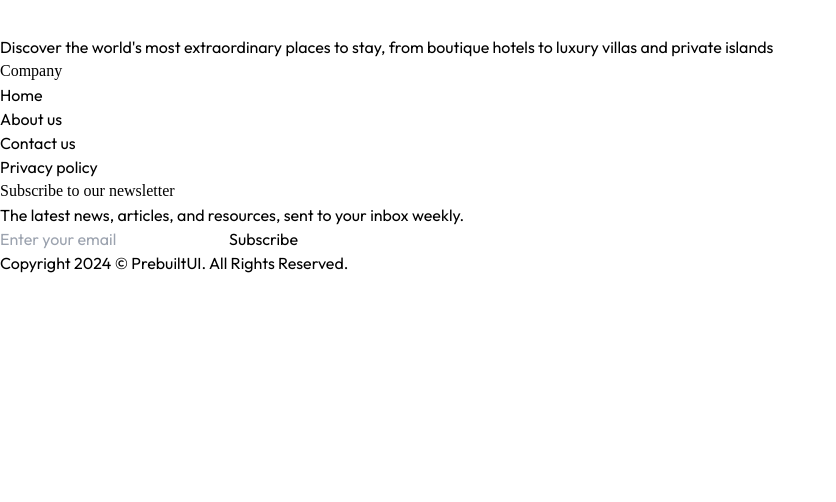
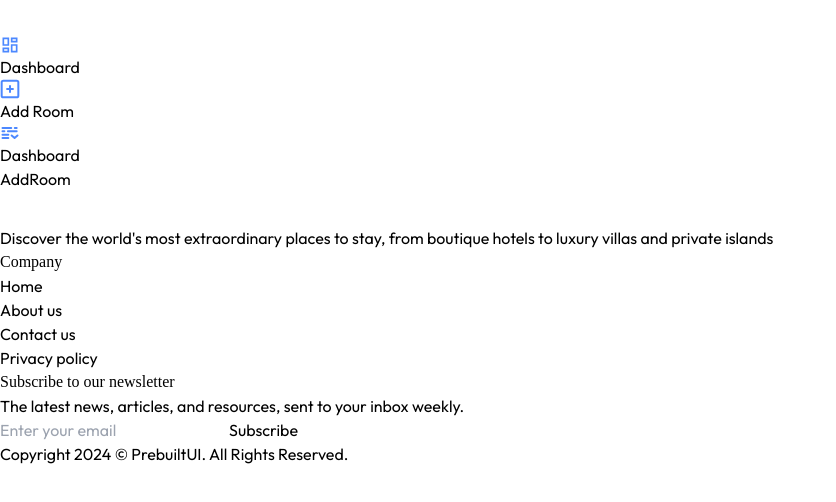
Before and after one commit to dipto230/HOTEL-MANAGMENT-MERN-STACK, a React (Vite) app in the folder client/: page /owner/add-room in a window 1280 px wide. Shown: the top 502 px of the page, without its empty margins (0-836 px from the left). Built offline with nearby package versions, Linux system fonts and the light colour scheme; a web font is replaced by a local one.

Commit message:
sidebar section and routing done

```diff
--- a/client/src/App.jsx
+++ b/client/src/App.jsx
@@ -8,6 +8,9 @@
 import MyBookings from './pages/MyBookings'
 import HotelReg from './components/HotelReg'
 import Layout from './pages/hotelOwner/Layout'
+import Dashboard from './pages/hotelOwner/Dashboard'
+import AddRoom from './pages/hotelOwner/AddRoom'
+import ListRoom from './pages/hotelOwner/ListRoom'
 
 const App = () => {
   const isOwnerPath = useLocation().pathname.includes("owner")
@@ -22,7 +25,9 @@
           <Route path='/rooms/:id' element={<RoomDetails />} />
           <Route path='/my-bookings' element={<MyBookings />} />
           <Route path='/owner' element={<Layout />}>
-
+            <Route index element={<Dashboard />} />
+            <Route path='add-room' element={<AddRoom />} />
+            <Route path='list-room' element={<ListRoom/>}/>
 
           </Route>
         </Routes>
--- a/client/src/components/hotelOwner/Sidebar.jsx
+++ b/client/src/components/hotelOwner/Sidebar.jsx
@@ -1,8 +1,26 @@
 import React from 'react'
+import { assets } from '../../assets/assets'
+import { NavLink } from 'react-router-dom'
 
 const Sidebar = () => {
+    const sidebarLinks = [
+        { name: "Dashboard", path: "/owner", icon: assets.dashboardIcon },
+        { name: "Add Room", path: "/owner/add-room", icon: assets.addIcon },
+        { name: "Dashboard", path: "/owner/list-room", icon: assets.listIcon}
+
+    ]
   return (
-    <div>Sidebar</div>
+      <div className='md:w-64 w-16 border-r h-full text-base border-gray-300 pt-4 flex flex-col transition-all duration-300'>
+          {sidebarLinks.map((item, index) => (
+              <NavLink to={item.path} key={index} end='/owner' className={({ isActive }) => `flex items-center py-3 px-4 md:px-8 gap-3 ${isActive ? "border-r-4 md:border-r-[6px] bg-blue-600/10 border-blue-600 text-blue-600" : "hover:bg-gray-100/90 border-white text-gray-700"}`}>
+                  <img src={item.icon} alt={item.name} className='min-h-6 min-w-6' />
+                  <p className='md:block hidden text-center'>{item.name }</p>
+
+              </NavLink>
+          ))}
+
+
+    </div>
   )
 }
 
--- a/client/src/pages/hotelOwner/AddRoom.jsx
+++ b/client/src/pages/hotelOwner/AddRoom.jsx
@@ -0,0 +1,9 @@
+import React from 'react'
+
+const AddRoom = () => {
+  return (
+    <div>AddRoom</div>
+  )
+}
+
+export default AddRoom
--- a/client/src/pages/hotelOwner/Layout.jsx
+++ b/client/src/pages/hotelOwner/Layout.jsx
@@ -1,10 +1,18 @@
 import React from 'react'
 import Navbar from '../../components/hotelOwner/Navbar'
+import Sidebar from '../../components/hotelOwner/Sidebar'
+import { Outlet } from 'react-router-dom'
 
 const Layout = () => {
   return (
       <div className='flex flex-col h-screen'>
-          <Navbar/>
+          <Navbar />
+          <div className='flex h-full'>
+              <Sidebar />
+              <div className='flex-1 p-4 pt-10 md:px-10 h-full'>
+                  <Outlet/>
+              </div>
+          </div>
 
     </div>
   )
```
